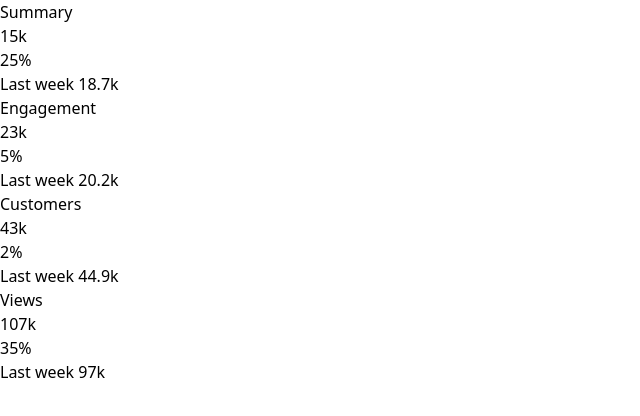
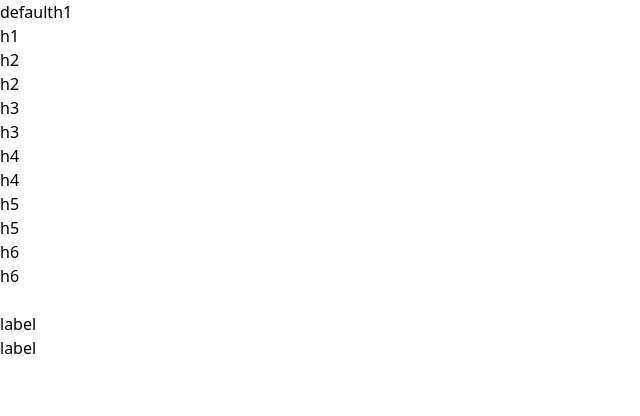
Before and after one commit to cliancarlos/composeui, a React (Vite) app: page / in a window 1280 px wide. Shown: the top 416 px of the page, without its empty margins (0-640 px from the left). Built offline with nearby package versions, Linux system fonts and the light colour scheme.

Commit message:
chore: change App Example

```diff
--- a/src/App.tsx
+++ b/src/App.tsx
@@ -1,12 +1,60 @@
 import Box from './components/Box';
 import Text from './components/Text';
+
+const data = [
+  {
+    label: 'Summary',
+    qntd: '15k',
+    percentage: '25%',
+    date: 'Last week 18.7k',
+  },
+  {
+    label: 'Engagement',
+    qntd: '23k',
+    percentage: '5%',
+    date: 'Last week 20.2k',
+  },
+  {
+    label: 'Customers',
+    qntd: '43k',
+    percentage: '2%',
+    date: 'Last week 44.9k',
+  },
+  {
+    label: 'Views',
+    qntd: '107k',
+    percentage: '35%',
+    date: 'Last week 97k',
+  },
+];
 
 export default function App(): any {
   return (
     <>
-      <Box size="w-full">
+      <Text color="text-red-600">default</Text>
+      <Text variant="h1">h1</Text>
+      <Text.h1>h1</Text.h1>
+      <Text variant="h2">h2</Text>
+      <Text.h2>h2</Text.h2>
+      <Text variant="h3">h3</Text>
+      <Text.h3>h3</Text.h3>
+
+      <Text variant="h4">h4</Text>
+      <Text.h4>h4</Text.h4>
+      <Text variant="h5">h5</Text>
+      <Text.h5>h5</Text.h5>
+      <Text variant="h6">h6</Text>
+      <Text.h6>h6</Text.h6>
+      <br />
+      <Text variant="label">label</Text>
+      <br />
+      <Text.label>label</Text.label>
+
+      {/* <Box size="w-full">
         <Box.Center bg="bg-gray-800" padding="p-4" size="w-full h-screen ">
-          <Box.Stack flex="flex flex-col md:flex-row">
+          <Box.Stack flex="md:flex-row">
+            {data.map(({ label, qntd, percentage, date }) => {
+              return (
                 <Box
                   justify="justify-center"
                   align="items-start"
@@ -14,78 +62,37 @@ export default function App(): any {
                   size="h-28 md:w-40 w-60"
                   padding="px-4"
                   margin="mx-0.5 my-0.5"
+                  key={label}
                 >
                   <Box.Stack>
                     <Text.label size="text-sm" weight="font-medium" color="text-gray-400" margin="my-2">
-                  Summary
+                      {label}
                     </Text.label>
-
+                    <Text variant="h1">h1</Text>
                     <Box.Center>
-                  <div className="text-3xl font-bold text-gray-200">15k</div>
+                      <Text size="text-3xl" weight="font-bold" color="text-gray-200">
+                        {qntd}
+                      </Text>
                       <Box.Between
                         padding="px-0.5 py-0.5"
                         margin="mx-2"
                         border="rounded-xl"
-                    color="text-violet-400"
+                        color="text-violet-500"
                         all="font-medium"
                       >
-                    <div>
-                      <ion-icon name="arrow-down-outline"></ion-icon>
-                    </div>
-                    <div>25%</div>
+                        <Text>{percentage}</Text>
                       </Box.Between>
                     </Box.Center>
-                <div className="text-sm font-medium text-gray-400 ">Last week 18.7k</div>
+                    <Text.label size="text-sm" weight="font-medium" color="text-gray-400">
+                      {date}
+                    </Text.label>
                   </Box.Stack>
                 </Box>
-            <div className="bg-gray-700 flex items-start h-28 md:w-40 w-60 justify-center px-4 mx-0.5 my-0.5">
-              <div className="flex-col">
-                <div className="text-sm font-medium text-gray-400 my-2">Engagement</div>
-                <div className="class flex items-center">
-                  <div className="text-3xl font-bold text-gray-200">23k</div>
-                  <div className="flex items-center justify-between mx-2 px-0.5 py-0.5 rounded-xl text-green-500 font-medium ">
-                    <div>
-                      <ion-icon name="arrow-up-outline"></ion-icon>
-                    </div>
-                    <div>5%</div>
-                  </div>
-                </div>
-                <div className="text-sm font-medium text-gray-400 ">Last week 20.2k</div>
-              </div>
-            </div>
-            <div className="bg-gray-700 flex items-start h-28 md:w-40 w-60 justify-center px-4 mx-0.5 my-0.5">
-              <div className="flex-col">
-                <div className="text-sm font-medium text-gray-400 my-2">Customers</div>
-                <div className="class flex items-center">
-                  <div className="text-3xl font-bold text-gray-200">43k</div>
-                  <div className="flex items-center justify-between mx-2 px-0.5 py-0.5 rounded-xl text-violet-500 font-medium ">
-                    <div>
-                      <ion-icon name="arrow-down-outline"></ion-icon>
-                    </div>
-                    <div>2%</div>
-                  </div>
-                </div>
-                <div className="text-sm font-medium text-gray-400 ">Last week 44.9k</div>
-              </div>
-            </div>
-            <div className="bg-gray-700 flex items-start h-28 md:w-40 w-60 justify-center px-4 mx-0.5 my-0.5">
-              <div className="flex-col">
-                <div className="text-sm font-medium text-gray-400 my-2">Views</div>
-                <div className="class flex items-center">
-                  <div className="text-3xl font-bold text-gray-200">107k</div>
-                  <div className="flex items-center justify-between mx-2 px-0.5 py-0.5 rounded-xl text-green-500 font-medium ">
-                    <div>
-                      <ion-icon name="arrow-up-outline"></ion-icon>
-                    </div>
-                    <div>35%</div>
-                  </div>
-                </div>
-                <div className="text-sm font-medium text-gray-400 ">Last week 97k</div>
-              </div>
-            </div>
+              );
+            })}
           </Box.Stack>
         </Box.Center>
-      </Box>
+      </Box> */}
     </>
   );
 }
```
Lines whose indentation alone changed are shown as unchanged.
